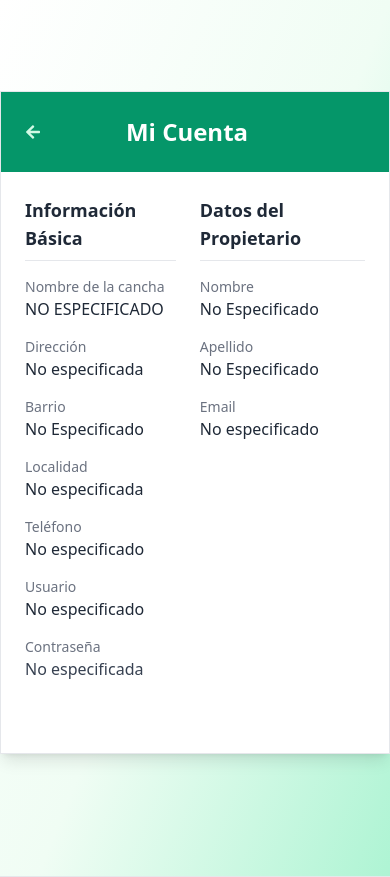
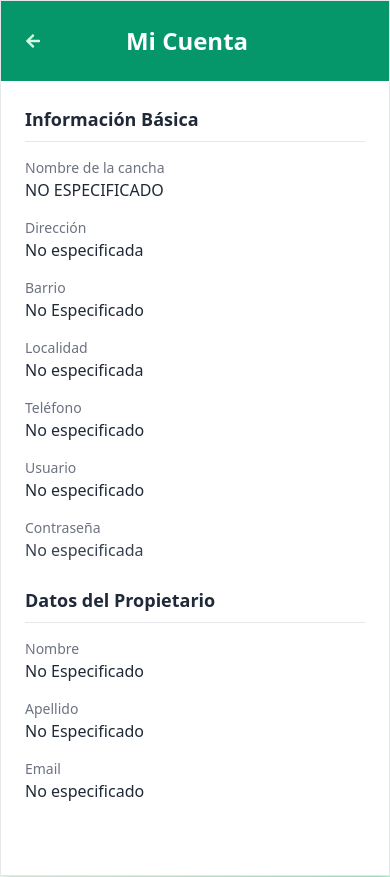
Before and after one commit to GonzaS89/turnoscanchas, a React (Vite) app in the folder front/: page /micuenta in a window 390 px wide. Shown: the top 877 px of the page. Built offline with nearby package versions, Linux system fonts and the light colour scheme.

Commit message:
media quries

```diff
--- a/front/src/dueño/MiCuenta.jsx
+++ b/front/src/dueño/MiCuenta.jsx
@@ -66,10 +66,10 @@ export default function MiCuenta() {
       initial={{ opacity: 0 }}
       animate={{ opacity: 1 }}
       transition={{ duration: 0.5 }}
-      className="min-h-screen w-screen lg:w-full flex items-center"
+      className="min-h-screen w-screen lg:w-full"
     >
       {/* Contenedor principal */}
-      <div className="w-screen xl:max-w-4xl lg:mx-auto bg-white shadow-lg overflow-hidden border border-gray-200">
+      <div className="h-full w-screen xl:max-w-4xl lg:mx-auto bg-white shadow-lg overflow-hidden border border-gray-200">
         {/* Encabezado */}
         <div className="bg-emerald-600 p-6 text-white flex justify-between items-center">
           <button
@@ -86,7 +86,7 @@ export default function MiCuenta() {
         </div>
 
         {/* Información de la cancha */}
-        <div className="p-6 flex gap-6">
+        <div className="p-6 flex flex-col lg:flex-row gap-6">
           {/* Información Básica */}
           <div className="space-y-4">
             <h2 className="text-lg font-semibold text-gray-800 border-b pb-2 border-gray-200">
```
